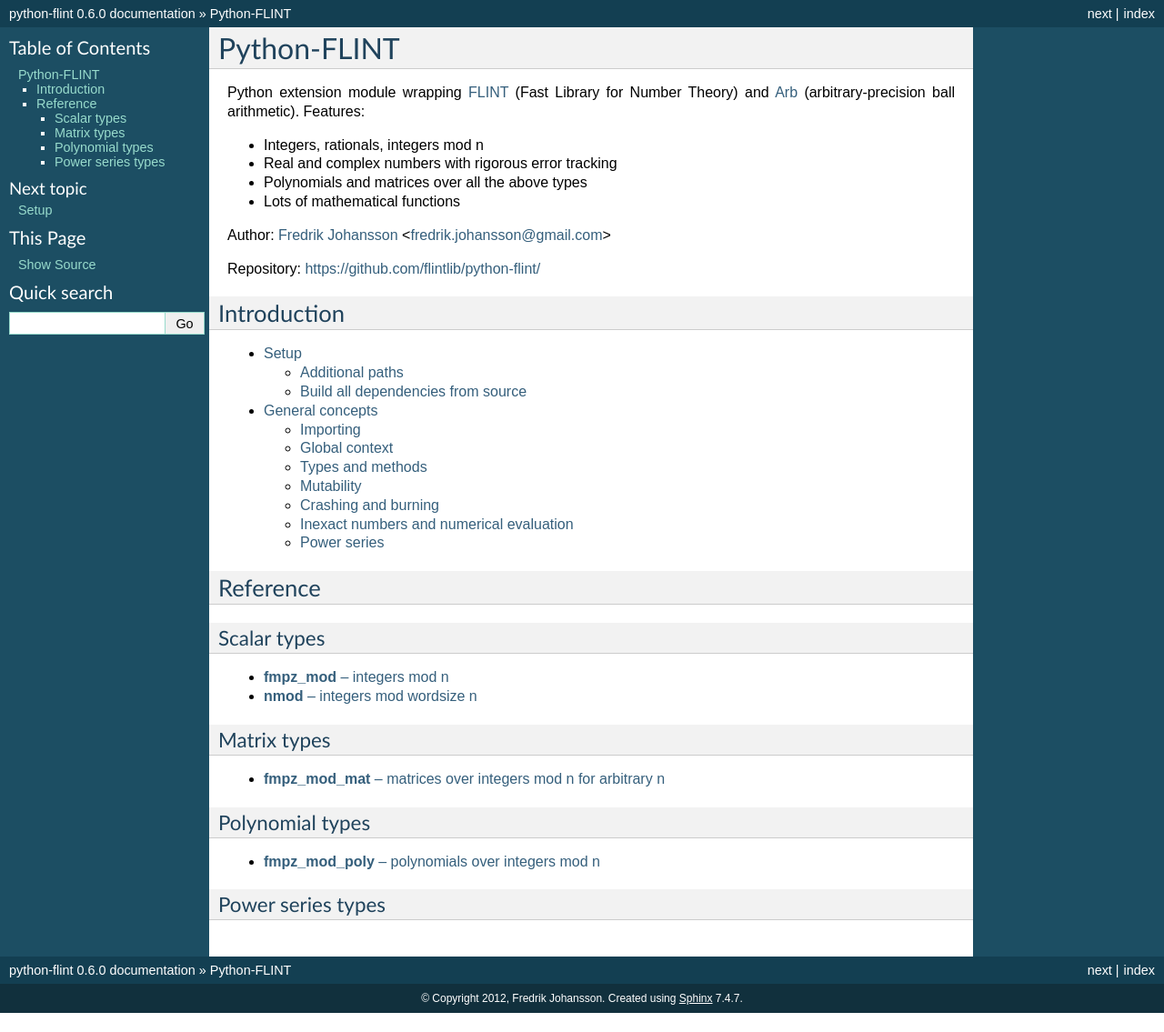
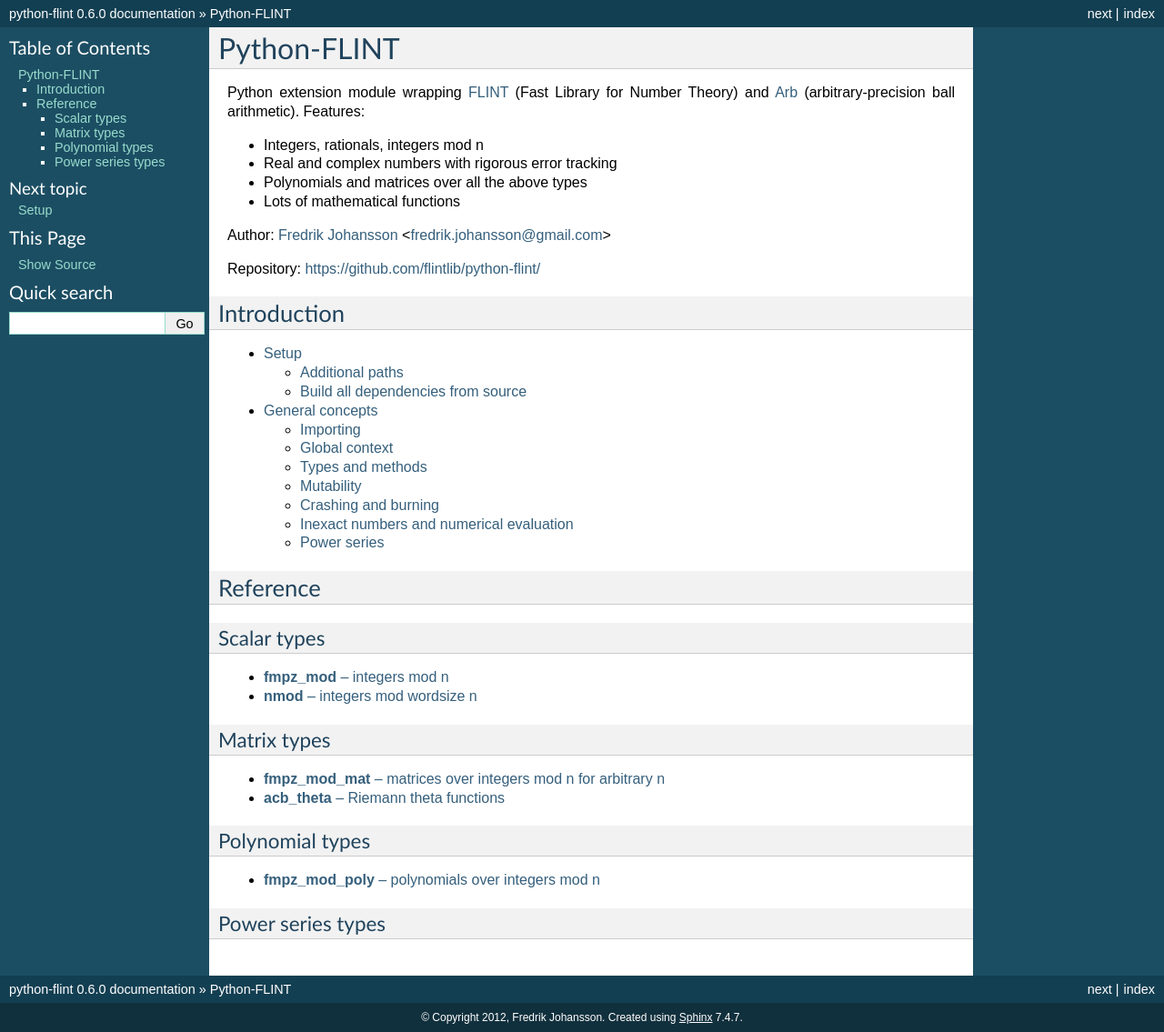
Before and after one commit to flintlib/python-flint, a Sphinx documentation site: the page built from doc/source/index.rst, in a window 1280 px wide. Shown: the whole page at 91% size. Built offline with Sphinx 7.4.7, drawn with Linux system fonts in a browser that asks for light colours; pages that are not in the unit, such as notebooks, are missing from menus; before the commit the page ends 1114 px from its top, so only the background shows below that.

Commit message:
documentation

```diff
--- /dev/null
+++ b/doc/source/acb_theta.rst
@@ -0,0 +1,4 @@
+**acb_theta** -- Riemann theta functions
+===============================================================================
+
+.. autofunction :: flint.types.acb_theta.acb_theta
--- a/doc/source/index.rst
+++ b/doc/source/index.rst
@@ -61,6 +61,7 @@
    fmpz_mod_mat.rst
    arb_mat.rst
    acb_mat.rst
+   acb_theta.rst
 
 Polynomial types
 ................
```
Also changed, not shown: 2 other files.
